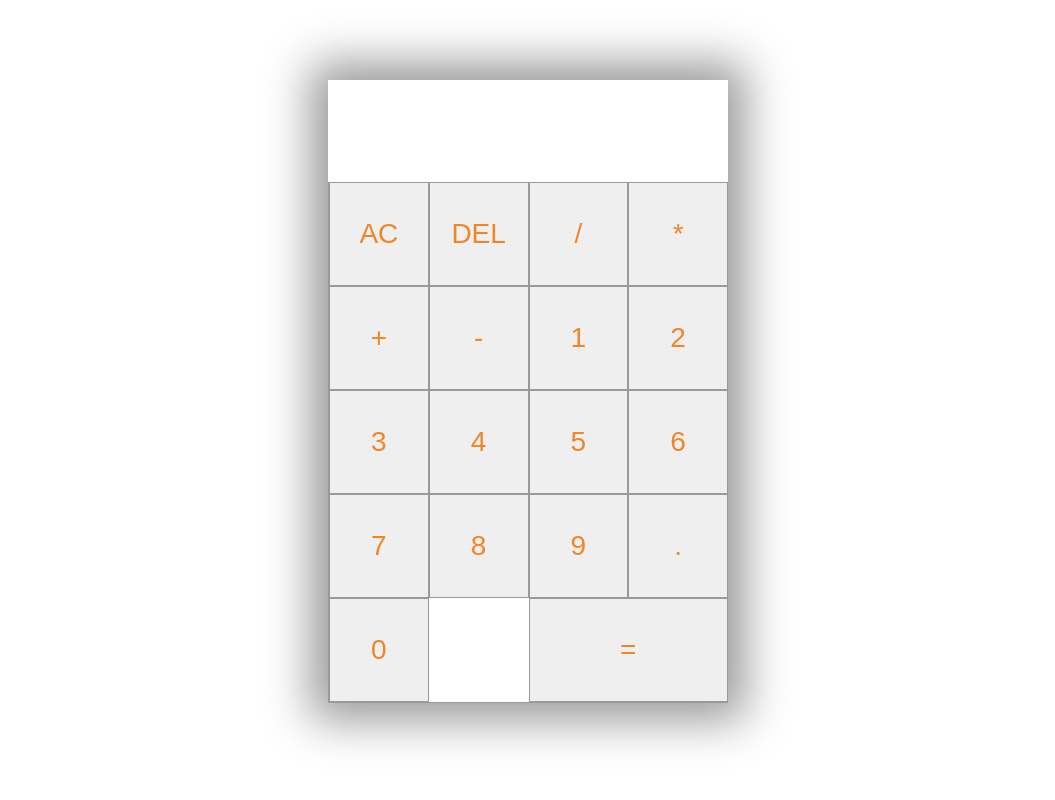
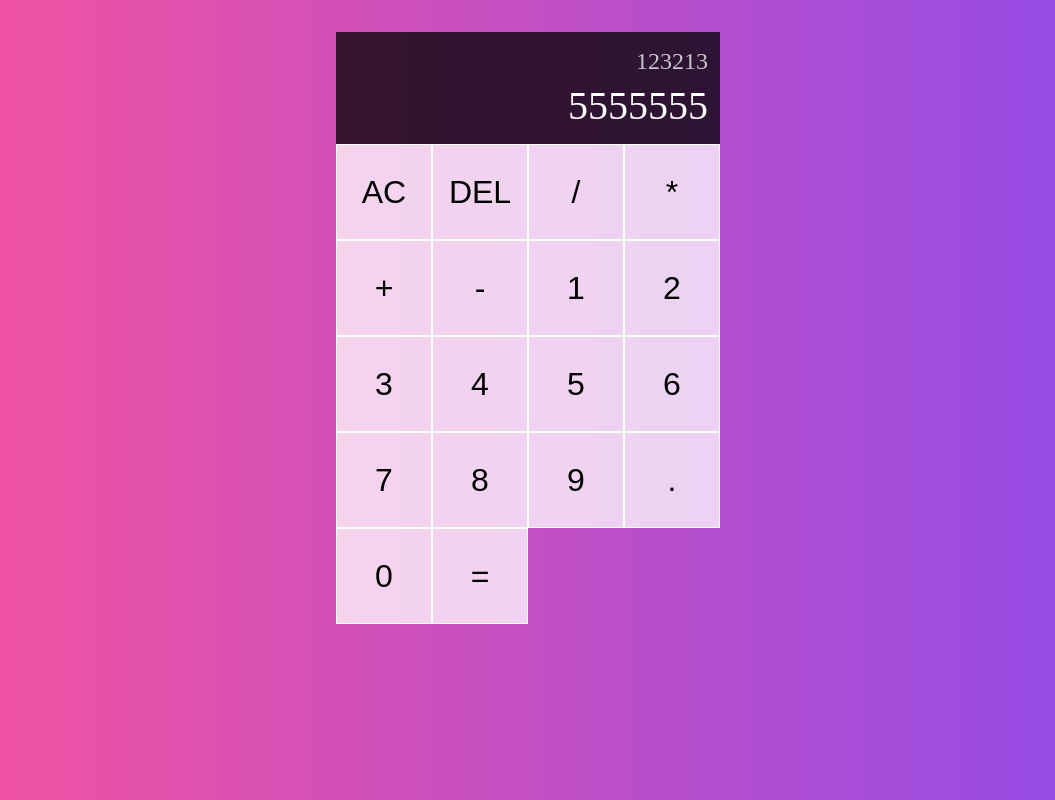
Before and after one commit to Carlos-Pretelin/Simpl-Calculator-React, a React app: page / in a window 1280 px wide. Shown: the whole page, without its empty margins (112-1167 px from the left). Built offline with nearby package versions, Linux system fonts and the light colour scheme.

Commit message:
more css

```diff
--- a/src/App.jsx
+++ b/src/App.jsx
@@ -17,6 +17,7 @@
 
 function reducer(state, {type, payload}){
     switch(type){
+
         case ACTIONS.ADD_DIGIT:
             if( payload.digit === "0" && state.currentOperand === "0"){
                 return state
@@ -30,8 +31,24 @@
                 ...state,
                 currentOperand: `${state.currentOperand || ""}${payload.digit}`
             }
+
+        case ACTIONS.CHOOSE_OPERATION:
+            if(state.currentOperand == null && state.previousOperand == null ) {
+                return state
+            }
+            if(state.previousOperand == null ){
+                return{
+                    ...state,
+                    operation: payload.operation,
+                    previousOperand: state.currentOperand,
+                    currentOperand: null,
+                }
+            }
+
         case ACTIONS.CLEAR:
             return {}
+
+
     }
 
 }
@@ -49,11 +66,13 @@
 
         <div className="calculator-grid">
             <div className="output">
-                <div className="previous-operand">{previousOperand}</div>
-                <div className="current-operand">{currentOperand}</div>
+                {/* <div className="previous-operand">{previousOperand}</div>
+                <div className="current-operand">{currentOperand}</div> */}
+                <div className="previous-operand">123213</div>
+                <div className="current-operand">5555555</div>
             </div>
 
-        <div className="buttons">
+
         <button className="span-two, ac-button" onClick={ () => {dispatch({type: ACTIONS.CLEAR})}}>AC</button>
         <button className="delete-button">DEL</button>
         <OperationButton operation={"/"} dispatch={dispatch} />
@@ -79,7 +98,7 @@
         <DiggitButton digit={"."} dispatch={dispatch} />
         <DiggitButton digit={"0"} dispatch={dispatch} />
         <button className="span-two, zero">=</button>
-        </div>
+
 
 
         </div>
--- a/src/DiggitButton.jsx
+++ b/src/DiggitButton.jsx
@@ -1,6 +1,6 @@
 import { ACTIONS } from "./App";
 import React from "react";
-import '../styles/DigitButton.scss';
+//import '../styles/DigitButton.scss';
 
 
 
--- a/src/OperationButton.jsx
+++ b/src/OperationButton.jsx
@@ -1,6 +1,6 @@
 import { ACTIONS } from "./App";
 import React from "react";
-import '../styles/OperationButton.scss'
+//import '../styles/OperationButton.scss'
 
 
 
@@ -9,7 +9,7 @@
 
     return (
         <button
-        className="op-button"
+
         onClick={ () => dispatch( { type: ACTIONS.CHOOSE_OPERATION, payload: { operation } }) }>
             {operation}
         </button>
--- a/styles/App.scss
+++ b/styles/App.scss
@@ -1,39 +1,55 @@
-
+*, *::before, *::after{
+    box-sizing: border-box;
+}
+body{
+    margin: 0;
+    background: linear-gradient(to right, #f9539b, #8d4beb);
+}
 
 .calculator-grid{
-    max-width: 400px;
-    margin: 10vh auto 0 auto;
-    box-shadow: 0px 0px 43px 17px rgba(153,153,153,1);
+    display: grid;
+    justify-content: center;
+    margin-top: 2rem;
+    grid-template-columns: repeat(4, 6rem);
+    grid-template-rows: minmax(7rem, auto)repeat(5, 6rem);
+
+}
+
+.calculator-grid > button{
+    cursor: pointer;
+    font-size: 2rem;
+    border: 1px solid white;
+    outline: none;
+    background-color: rgba(255, 255, 255, .75);
+}
+.calculator-grid > button:hover,
+.calculator-grid > button:focus {
+    background-color: rgba(255, 255, 255, .9);
 }
 
 
-.output {
-    text-align: right;
-    height: 70px;
-    line-height: 70px;
-    padding: 16px 8px;
-    font-size: 25px;
+.span-two{
+    grid-column: span 2;
 }
 
-.buttons {
-    display: grid;
-    border-bottom: 1px solid #999;
-    border-left: 1px solid#999;
-    grid-template-columns: 1fr 1fr 1fr 1fr;
-    grid-template-rows: 1fr 1fr 1fr 1fr ;
-}
-.buttons > div {
-    border-top: 1px solid #999;
-    border-right: 1px solid#999;
+.output{
+    grid-column: 1 / -1;
+    background-color: rgba(0, 0, 0, .75);
+    display: flex;
+    flex-direction: column;
+    align-items: flex-end;
+    justify-content: space-around;
+    padding: .75rem;
+    word-wrap: break;
+    word-break: break-all;
 }
 
-button:hover {
-    background-color: #323330d3;
-    color: white;
-    transition: 0.5s ease-in-out;
+.output .previous-operand{
+    color: rgba(255, 255, 255, .75);
+    font-size: 1.5rem;
 }
 
-
-.zero{
-    grid-column: 3 / 5;
+.output .current-operand{
+    color: white;
+    font-size: 2.5rem;
 }
--- a/styles/DigitButton.scss
+++ b/styles/DigitButton.scss
@@ -1,4 +1,4 @@
-
+/*
 button {
     border: 0.5px solid #999;
     line-height: 100px;
@@ -6,3 +6,4 @@
     font-size: 25px;
     cursor: pointer;
 }
+ */
--- a/styles/OperationButton.scss
+++ b/styles/OperationButton.scss
@@ -1,7 +1,9 @@
 
-
+/*
 
 button{
     color:rgb(241, 134, 40) ;
     font-size: 28px;
 }
+
+ */
--- a/styles/_vars.scss
+++ /dev/null
@@ -1,10 +0,0 @@
-:root {
-    --white: #FFFFFF;
-    --black: #000000;
-    --very-light-pink: #C7C7C7;
-    --text-input-field: #F7F7F7;
-    --hospital-green: #ACD9B2;
-    --sm: 14px;
-    --md: 16px;
-    --lg: 18px;
-  }
```
